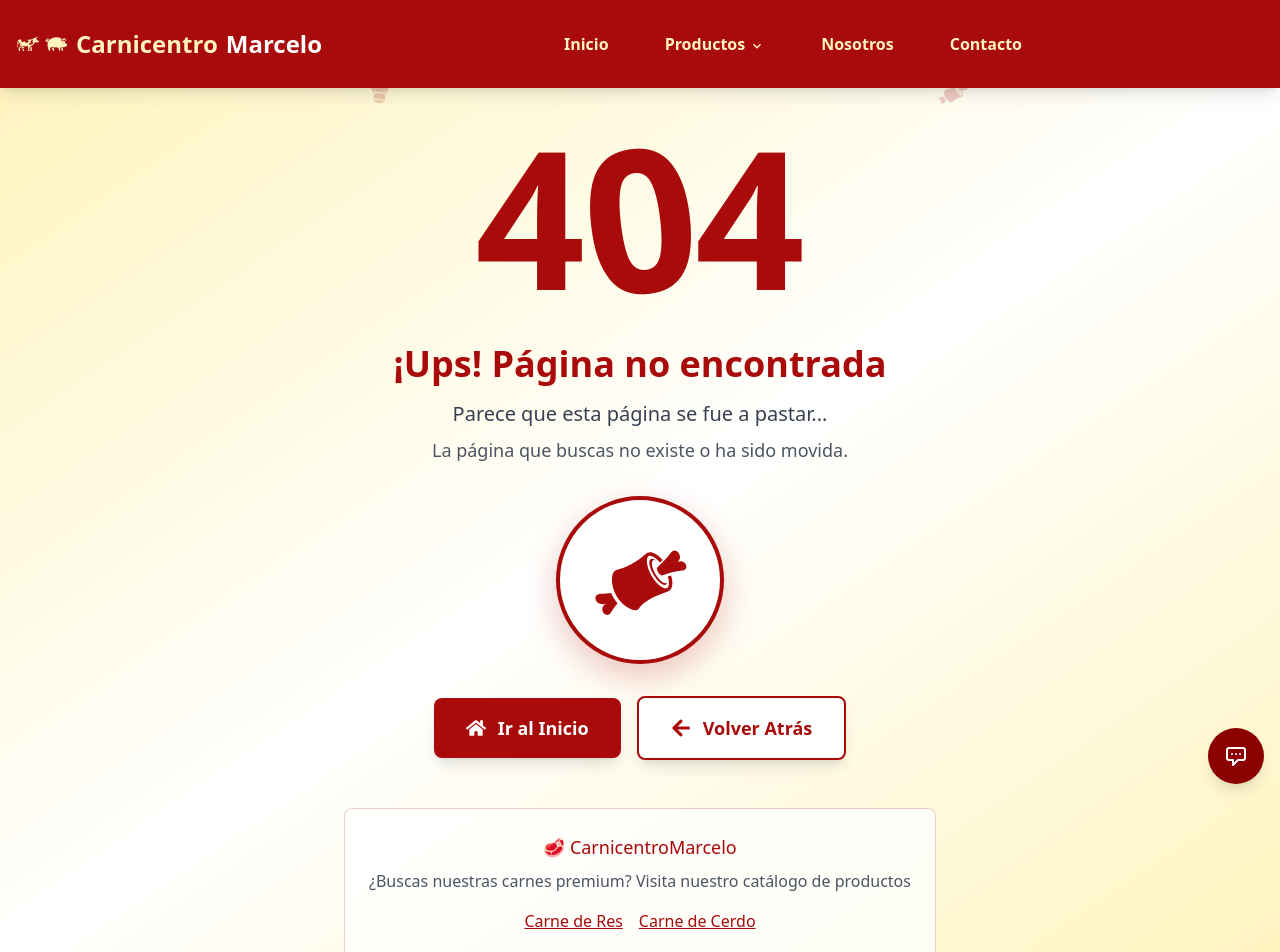
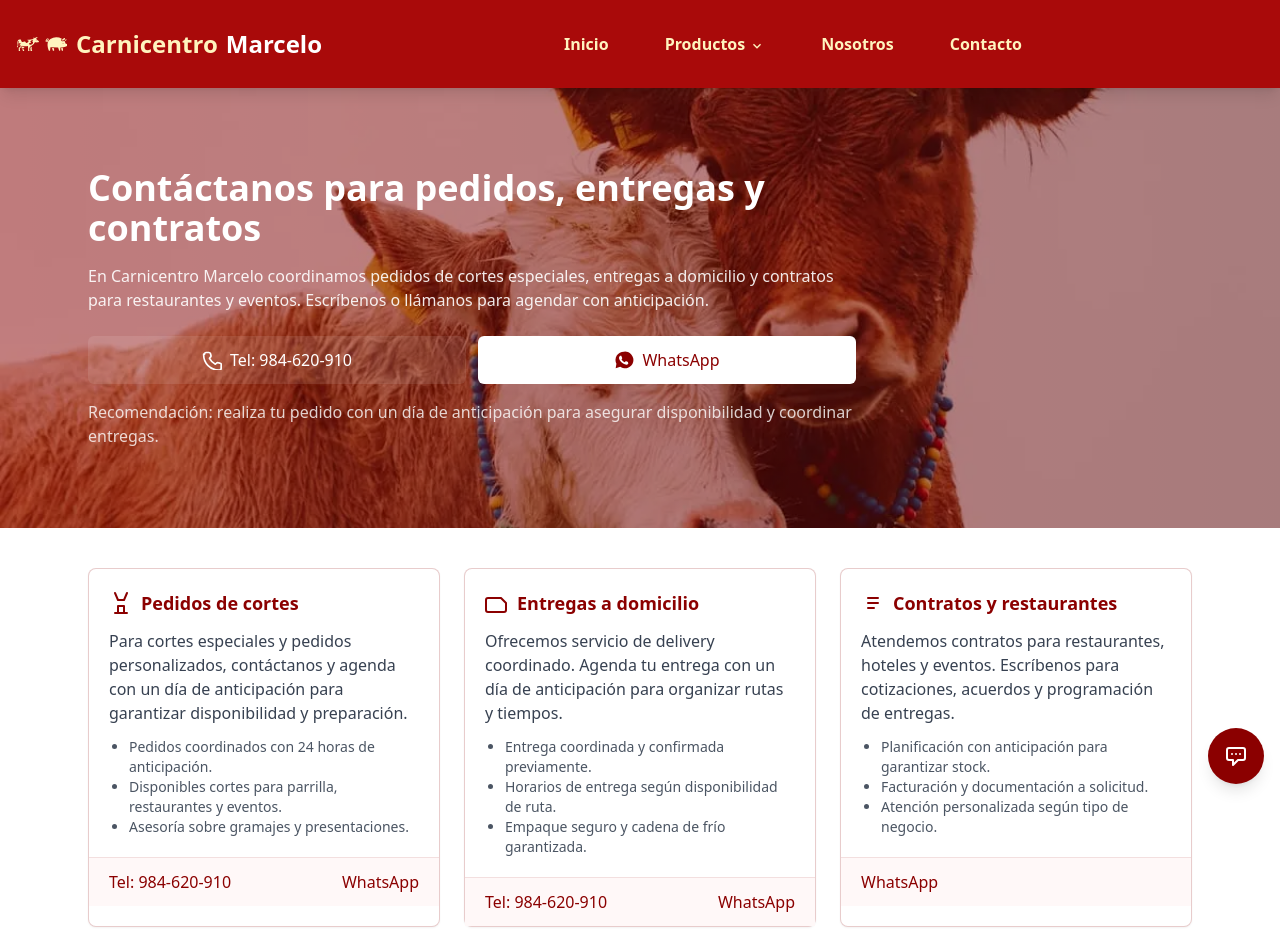
Before and after one commit to MarxAlonso/CarnicentroMarcelo, a React (Vite) app: page /contacto in a window 1280 px wide. Shown: the top 952 px of the page. Built offline with nearby package versions, Linux system fonts and the light colour scheme; the HTML template or start-up script is replaced by a standard one.

Commit message:
feat: add page contacto

```diff
--- a/src/App.tsx
+++ b/src/App.tsx
@@ -7,6 +7,7 @@ import { NosotrosPage } from "./pages/NosotrosPage/NosotrosPage";
 import { CarneResPage } from "./pages/Productos/CarneResPage/CarneResPage";
 import { CarneCerdoPage } from "./pages/Productos/CarneCerdoPage/CarneCerdoPage";
 import { NotFound } from "./components/NotFound/NotFound";
+import { ContactoPage } from "./pages/ContactoPage/ContactoPage";
 import Chatbot from "./components/Chatbot";
 
 function App() {
@@ -19,6 +20,7 @@ function App() {
           <Route path="/nosotros" element={<NosotrosPage />} />
           <Route path="/carneres" element={<CarneResPage />} />
           <Route path="/carnecerdo" element={<CarneCerdoPage />} />
+          <Route path="/contacto" element={<ContactoPage />} />
           <Route path="*" element={<NotFound />} />
         </Routes>
         <Chatbot />
--- /dev/null
+++ b/src/common/ContactoComp/ContactoComp.tsx
@@ -0,0 +1,14 @@
+import React from "react";
+import BannerContacto from "../../components/Banner/BannerContacto";
+import Contacto from "../../components/Contacto/Contacto";
+
+export const ContactoComp: React.FC = () => {
+  return (
+    <main className="min-h-screen bg-white">
+      <BannerContacto />
+      <Contacto />
+    </main>
+  );
+};
+
+export default ContactoComp;
--- /dev/null
+++ b/src/components/Banner/BannerContacto.tsx
@@ -0,0 +1,55 @@
+import React from "react";
+import bannercontacto from "../../assets/banner/banner2-vacas.webp"
+export const BannerContacto: React.FC = () => {
+  return (
+    <section className="relative overflow-hidden">
+      <div className="relative bg-gradient-to-r from-[#8B0000] to-[#5B0000]">
+        <img
+          src={bannercontacto}
+          alt="Carnicentro Marcelo"
+          className="absolute inset-0 w-full h-full object-cover opacity-50"
+        />
+        <div className="relative mx-auto max-w-6xl px-6 py-16 sm:py-20">
+          <div className="max-w-3xl">
+            <h1 className="text-3xl sm:text-4xl font-extrabold text-white">
+              Contáctanos para pedidos, entregas y contratos
+            </h1>
+            <p className="mt-4 text-white/90">
+              En Carnicentro Marcelo coordinamos pedidos de cortes especiales,
+              entregas a domicilio y contratos para restaurantes y eventos.
+              Escríbenos o llámanos para agendar con anticipación.
+            </p>
+            <div className="mt-6 grid grid-cols-1 sm:grid-cols-2 gap-3">
+              <a
+                href="tel:984620910"
+                className="inline-flex items-center justify-center rounded-md bg-white/10 hover:bg-white/20 text-white px-5 py-3 transition-colors"
+              >
+                <svg className="h-5 w-5 mr-2" viewBox="0 0 24 24" fill="none" stroke="currentColor">
+                  <path strokeLinecap="round" strokeLinejoin="round" strokeWidth="2" d="M3 5a2 2 0 012-2h3.28a2 2 0 011.96 1.57l.5 2a2 2 0 01-.54 1.95L9 10a16 16 0 007 7l1.47-1.21a2 2 0 011.95-.54l2 .5A2 2 0 0123 18.72V22a2 2 0 01-2 2h-1c-9.94 0-18-8.06-18-18V5z" />
+                </svg>
+                Tel: 984-620-910
+              </a>
+              <a
+                href="https://wa.me/+51984620910"
+                target="_blank"
+                rel="noopener noreferrer"
+                className="inline-flex items-center justify-center rounded-md bg-white text-[#8B0000] hover:bg-[#FBECEC] px-5 py-3 transition-colors"
+              >
+                <svg className="h-5 w-5 mr-2" viewBox="0 0 24 24" fill="currentColor">
+                  <path d="M12 2a10 10 0 00-9.12 14.56L2 22l5.56-1.88A10 10 0 1012 2zm5.31 14.27c-.23.65-1.34 1.23-1.86 1.31-.48.08-1.1.11-1.79-.11-.41-.13-.94-.3-1.62-.59-2.85-1.24-4.7-4.12-4.84-4.31-.14-.19-1.16-1.54-1.16-2.94 0-1.39.74-2.07 1-2.36.26-.29.57-.36.76-.36.18 0 .38 0 .55.01.18.01.41-.07.64.49.23.55.79 1.91.86 2.05.07.14.11.31.02.5-.09.19-.14.31-.27.48-.13.17-.28.39-.4.52-.13.13-.27.27-.12.53.15.26.67 1.11 1.43 1.8.99.89 1.82 1.17 2.09 1.3.26.13.42.11.58-.07.16-.18.66-.77.83-1.03.17-.26.36-.22.6-.13.24.09 1.52.72 1.78.85.26.13.43.2.5.31.07.11.07.63-.16 1.28z" />
+                </svg>
+                WhatsApp
+              </a>
+            </div>
+            <p className="mt-4 text-white/80">
+              Recomendación: realiza tu pedido con un día de anticipación para
+              asegurar disponibilidad y coordinar entregas.
+            </p>
+          </div>
+        </div>
+      </div>
+    </section>
+  );
+};
+
+export default BannerContacto;
--- /dev/null
+++ b/src/components/Contacto/Contacto.tsx
@@ -0,0 +1,95 @@
+import React from "react";
+
+export const Contacto: React.FC = () => {
+  return (
+    <section className="mx-auto max-w-6xl px-6 py-10">
+      <div className="grid grid-cols-1 lg:grid-cols-3 gap-6">
+        {/* Pedidos de cortes */}
+        <div className="rounded-lg border border-[#8B0000]/20 bg-white shadow-sm">
+          <div className="p-5">
+            <div className="flex items-center mb-3">
+              <svg className="h-6 w-6 text-[#8B0000] mr-2" viewBox="0 0 24 24" fill="none" stroke="currentColor">
+                <path strokeLinecap="round" strokeLinejoin="round" strokeWidth="2" d="M6 2l3 7h6l3-7M6 22h12M9 22v-7h6v7" />
+              </svg>
+              <h3 className="text-lg font-semibold text-[#8B0000]">Pedidos de cortes</h3>
+            </div>
+            <p className="text-gray-700">
+              Para cortes especiales y pedidos personalizados, contáctanos y agenda con
+              un día de anticipación para garantizar disponibilidad y preparación.
+            </p>
+            <ul className="mt-3 text-sm text-gray-600 list-disc pl-5">
+              <li>Pedidos coordinados con 24 horas de anticipación.</li>
+              <li>Disponibles cortes para parrilla, restaurantes y eventos.</li>
+              <li>Asesoría sobre gramajes y presentaciones.</li>
+            </ul>
+          </div>
+          <div className="border-t border-[#8B0000]/10 px-5 py-3 bg-[#FFF8F8] flex items-center justify-between">
+            <a href="tel:984620910" className="text-[#8B0000] font-medium hover:underline">Tel: 984-620-910</a>
+            <a href="https://wa.me/+51984620910" target="_blank" rel="noopener noreferrer" className="text-[#8B0000] font-medium hover:underline">WhatsApp</a>
+          </div>
+        </div>
+
+        {/* Entregas a domicilio */}
+        <div className="rounded-lg border border-[#8B0000]/20 bg-white shadow-sm">
+          <div className="p-5">
+            <div className="flex items-center mb-3">
+              <svg className="h-6 w-6 text-[#8B0000] mr-2" viewBox="0 0 24 24" fill="none" stroke="currentColor">
+                <path strokeLinecap="round" strokeLinejoin="round" strokeWidth="2" d="M3 7h13l5 5v7a2 2 0 01-2 2H3a2 2 0 01-2-2V9a2 2 0 012-2z" />
+              </svg>
+              <h3 className="text-lg font-semibold text-[#8B0000]">Entregas a domicilio</h3>
+            </div>
+            <p className="text-gray-700">
+              Ofrecemos servicio de delivery coordinado. Agenda tu entrega con un
+              día de anticipación para organizar rutas y tiempos.
+            </p>
+            <ul className="mt-3 text-sm text-gray-600 list-disc pl-5">
+              <li>Entrega coordinada y confirmada previamente.</li>
+              <li>Horarios de entrega según disponibilidad de ruta.</li>
+              <li>Empaque seguro y cadena de frío garantizada.</li>
+            </ul>
+          </div>
+          <div className="border-t border-[#8B0000]/10 px-5 py-3 bg-[#FFF8F8] flex items-center justify-between">
+            <a href="tel:984620910" className="text-[#8B0000] font-medium hover:underline">Tel: 984-620-910</a>
+            <a href="https://wa.me/+51984620910" target="_blank" rel="noopener noreferrer" className="text-[#8B0000] font-medium hover:underline">WhatsApp</a>
+          </div>
+        </div>
+
+        {/* Contratos y restaurantes */}
+        <div className="rounded-lg border border-[#8B0000]/20 bg-white shadow-sm">
+          <div className="p-5">
+            <div className="flex items-center mb-3">
+              <svg className="h-6 w-6 text-[#8B0000] mr-2" viewBox="0 0 24 24" fill="none" stroke="currentColor">
+                <path strokeLinecap="round" strokeLinejoin="round" strokeWidth="2" d="M7 7h10M7 12h10M7 17h6" />
+              </svg>
+              <h3 className="text-lg font-semibold text-[#8B0000]">Contratos y restaurantes</h3>
+            </div>
+            <p className="text-gray-700">
+              Atendemos contratos para restaurantes, hoteles y eventos. Escríbenos
+              para cotizaciones, acuerdos y programación de entregas.
+            </p>
+            <ul className="mt-3 text-sm text-gray-600 list-disc pl-5">
+              <li>Planificación con anticipación para garantizar stock.</li>
+              <li>Facturación y documentación a solicitud.</li>
+              <li>Atención personalizada según tipo de negocio.</li>
+            </ul>
+          </div>
+          <div className="border-t border-[#8B0000]/10 px-5 py-3 bg-[#FFF8F8] flex items-center justify-between">
+            {/*<a href="mailto:info@carnicentromarcelo.com" className="text-[#8B0000] font-medium hover:underline">info@carnicentromarcelo.com</a>*/}
+            <a href="https://wa.me/+51984620910" target="_blank" rel="noopener noreferrer" className="text-[#8B0000] font-medium hover:underline">WhatsApp</a>
+          </div>
+        </div>
+      </div>
+
+      {/* Avisos generales */}
+      <div className="mt-8 rounded-lg border border-[#8B0000]/20 bg-[#FFF8F8] p-5">
+        <p className="text-gray-700">
+          Nota: Los pedidos y entregas deben confirmarse con un día de
+          anticipación. Recomendamos coordinar por teléfono o WhatsApp para
+          asegurar tiempos y disponibilidad.
+        </p>
+      </div>
+    </section>
+  );
+};
+
+export default Contacto;
--- /dev/null
+++ b/src/pages/ContactoPage/ContactoPage.tsx
@@ -0,0 +1,8 @@
+import React from "react";
+import ContactoComp from "../../common/ContactoComp/ContactoComp";
+
+export const ContactoPage: React.FC = () => {
+  return <ContactoComp />;
+};
+
+export default ContactoPage;
```
